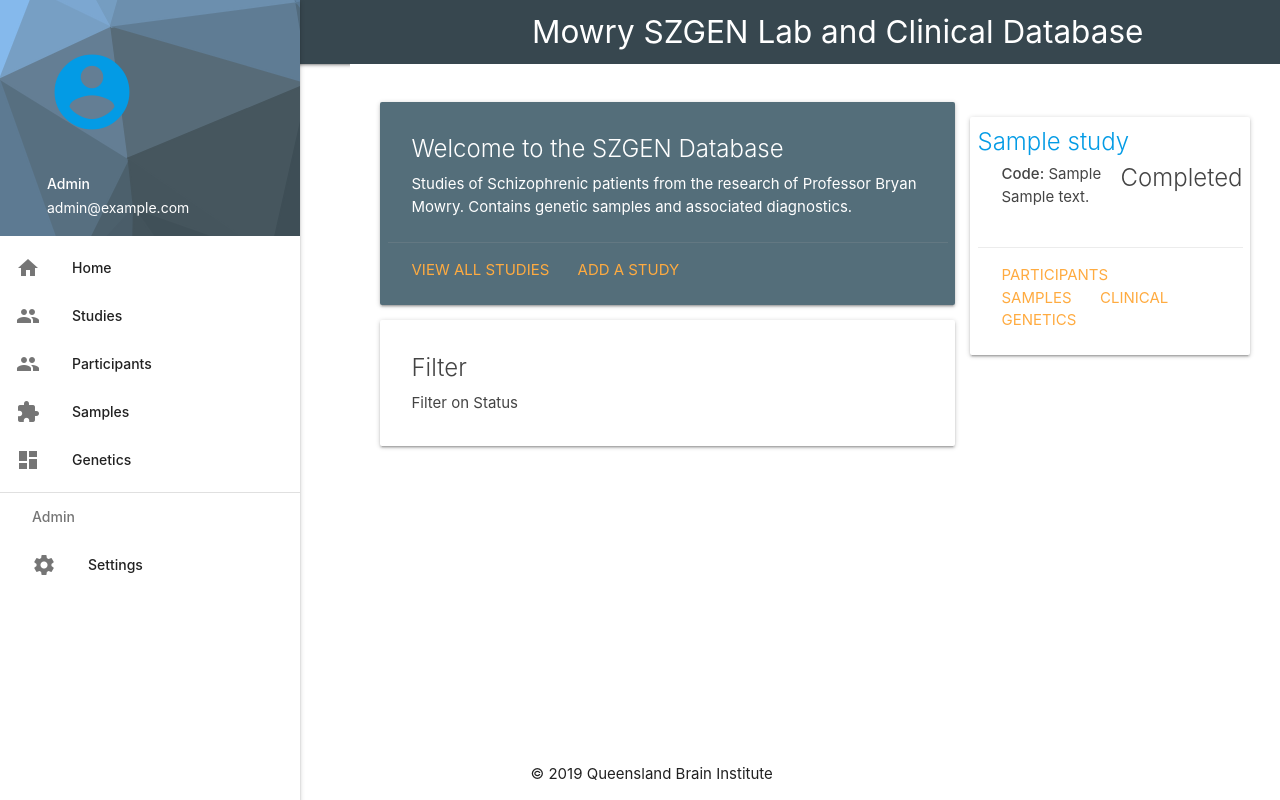
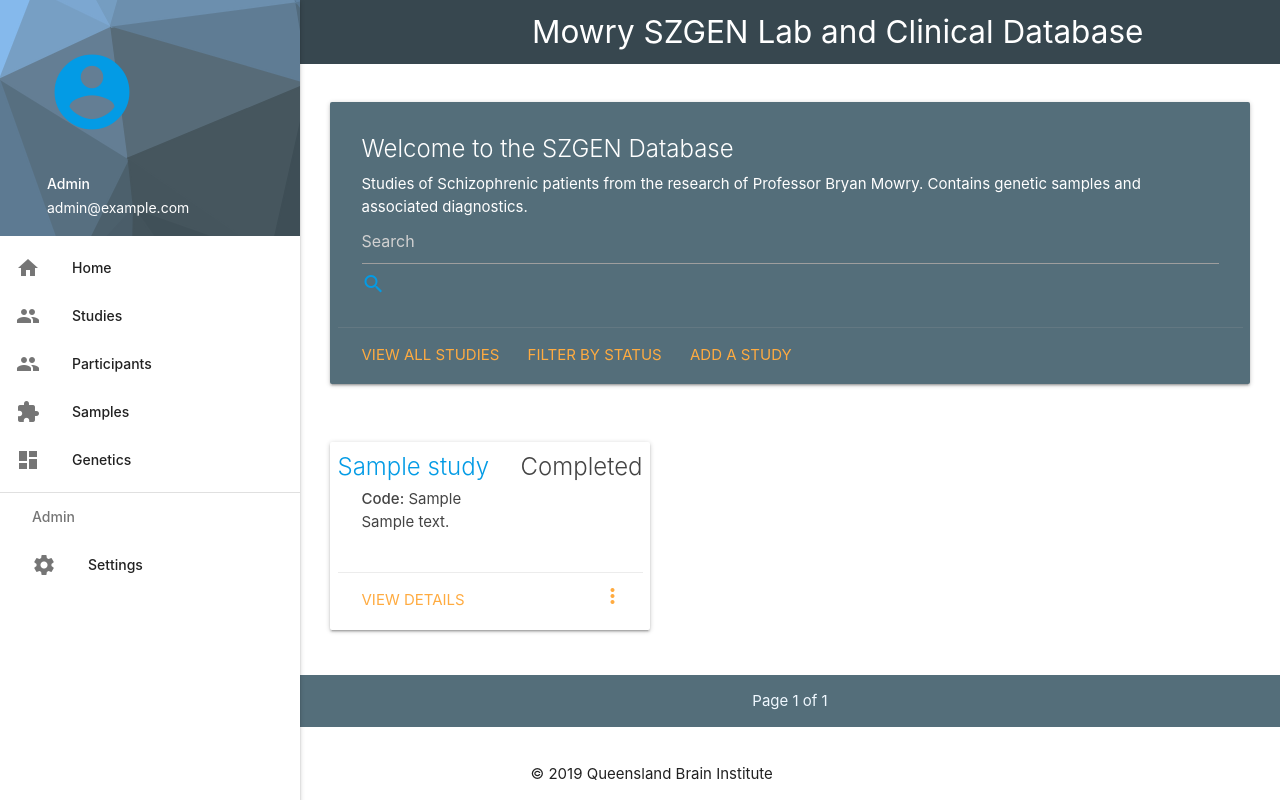
Before and after one commit to lizcw/SzGen, a Django app: page / in a window 1280 px wide. Run offline with Django 3.2, Linux system fonts and the light colour scheme; tables that the repository leaves empty hold one stand-in row (values such as "Sample post"); some libraries are stand-ins or nearby versions.

Commit message:
Study views with filter, search, dropdowns

```diff
--- a/szgenapp/forms.py
+++ b/szgenapp/forms.py
@@ -1,5 +1,5 @@
 from django import forms
-from django.forms import ModelForm
+from django.forms import ModelForm, Form, ChoiceField
 from .models import Study
 
 
--- a/szgenapp/models.py
+++ b/szgenapp/models.py
@@ -1,11 +1,12 @@
 from django.db import models
 from django.urls import reverse
 
-class Study(models.Model):
-    STATUS_CHOICES = (('STUDY_COMPLETED', 'Completed'),
+STATUS_CHOICES = (('STUDY_COMPLETED', 'Completed'),
                       ('STUDY_ONGOING', 'Ongoing'),
                       ('STUDY_NOTFUNDED', 'Not funded'),
                       ('STUDY_OMIT', 'Omit'))
+
+class Study(models.Model):
 
     id = models.AutoField(primary_key=True)
     title = models.CharField(max_length=60, blank=False)
--- a/szgenapp/static/css/main.css
+++ b/szgenapp/static/css/main.css
@@ -12,6 +12,10 @@
 .content {
     /*margin: 0 30px;*/
     /*width: 100%;*/
+}
+
+.breadcrumbs {
+    margin-left: 2rem;
 }
 
 .breadcrumbs ul {
@@ -29,23 +33,29 @@
 .wrapper {
     display: grid;
     grid-gap: 1rem;
-    grid-template-columns: repeat(auto-fit, minmax(250px,1fr));
+    /*grid-template-columns: repeat(auto-fit, minmax(250px,1fr));*/
     background-color: #fff;
     color: #444;
     padding: 2rem;
-    align-items: center;
-    align-content: stretch;
+    /*align-items: center;*/
+    /*align-content: stretch;*/
+    flex-wrap: wrap;
 }
 
 .card {
     padding: 0.5rem;
-    /*grid-column: span 2;*/
+    min-width: 320px;
+}
 
+.card-action {
+    height: 50px;
 }
 
 .title-card {
     grid-column: span 2;
     grid-row: span 2;
+    width: auto;
+    height: auto;
 }
 
 .fixed-action-btn {
@@ -53,14 +63,106 @@
     float: right;
 }
 
+#search {
+    color: #fffad7;
+}
+
+/********************************
+Dropdown menus
+*********************************/
+.filter-group {
+    position: relative;
+    display: inline-block;
+}
+
+#filter-by-status {
+    display: none;
+    position: absolute;
+    /*background-color: #546e7a !important;*/
+    /*width: 160px;*/
+    /*height: 140px;*/
+    box-shadow: 5px 5px 5px;
+    z-index: 100;
+
+}
+
+#filter-by-status option {
+    line-height: 2em;
+    display: block;
+    /*color: #fff;*/
+    padding: 1rem;
+}
+
+.filter-group:hover #filter-by-status {
+    display: block;
+}
+
+.subactions {
+    display: flex;
+    flex-direction: row;
+
+}
+
+.subactions-items {
+    display: none;
+    position: absolute;
+    z-index: 100;
+    background-color: #fff;
+    padding: 2rem;
+    box-shadow: 5px 5px 5px;
+    right: 0;
+
+}
+
+.subactions-items a {
+    display: block;
+}
+
+.subactions button {
+    background-color: #fff;
+    border: none;
+    color: #ffab40;
+    /*pointer: cursor;*/
+    position: absolute;
+    top: 10px;
+    right: 10px;
+    padding: 0;
+    min-width: 0;
+    width: 40px;
+    height: 40px;
+    flex-shrink: 0;
+    line-height: 40px;
+    border-radius: 50%;
+}
+
+/********************************
+Pagination
+*********************************/
+.pagination {
+    background-color: #546e7a;
+    padding: 1rem 2rem;
+    display: flex;
+    flex: 1 1 auto;
+    color: #F0F8FF;
+    justify-content: center;
+}
+
+.pagination a {
+    margin: 0 1rem;
+}
+
+/********************************
+Media sizes
+*********************************/
+
 @media only screen and (min-width: 993px) {
     .sidenav.sidenav-fixed {
-        -webkit-transform:translateX(105%);
+        -webkit-transform: translateX(105%);
         transform: translateX(105%)
     }
 
     .content {
-        margin-left: 350px;
+        margin-left: 300px;
         -webkit-transition: margin-left 2s;
         transition: margin-left 2s;
     }
--- /dev/null
+++ b/szgenapp/static/js/main.js
@@ -0,0 +1,5 @@
+function showSubItems(id) {
+    // showSubItems from cards to access submenu actions
+    console.log(id);
+    $('#sub_' + id + ' .subactions-items').toggle();
+}
--- a/szgenapp/views.py
+++ b/szgenapp/views.py
@@ -1,16 +1,44 @@
 from django.shortcuts import render
 from django.views.generic import FormView, CreateView, DetailView, UpdateView, RedirectView
 from django.db import IntegrityError
+from django.db.models import Q
 from django.urls import reverse
-from .models import Study
+from django.core.paginator import Paginator
+
+from .models import Study, STATUS_CHOICES
 from .forms import StudyForm
 
 
 def index(request):
+    """
+    Home page - list of studies with filtering
+    :param request:
+    :return:
+    """
     template = 'app/index.html'
-    studies = Study.objects.all()
-    context = {'studies': studies}
+    # filter on status
+    status_options = STATUS_CHOICES
+    if request.GET.get('filter-by-status'):
+        status_filter = request.GET.get('filter-by-status')
+        # Currently only allows single selection
+        if isinstance(status_filter, list):
+            studies = Study.objects.filter(status__in=status_filter)
+        else:
+            studies = Study.objects.filter(status=status_filter)
+    else:
+        studies = Study.objects.all()
+    # Search query
+    if request.GET.get('search'):
+        searchtext = request.GET.get('search')
+        studies = studies.filter(Q(title__icontains=searchtext) |
+                                 Q(precursor__icontains=searchtext) |
+                                 Q(description__icontains=searchtext))
+    paginator = Paginator(studies, 4)
+    page = request.GET.get('page')
+    studies_page = paginator.get_page(page)
+    context = {'studies': studies_page, 'statusOptions': status_options}
     return render(request, template, context)
+
 
 ######## STUDY ########
 class StudyDetail(DetailView):
@@ -18,7 +46,7 @@
     View details of a study
     """
     model = Study
-    template_name = 'app/study.html'
+    template_name = 'study/study.html'
     context_object_name = 'study'
 
 
@@ -27,7 +55,7 @@
     Enter study data for new study
     """
     model = Study
-    template_name = 'app/study-create.html'
+    template_name = 'study/study-create.html'
     form_class = StudyForm
 
     def form_valid(self, form):
@@ -47,7 +75,7 @@
     Enter study data for new study
     """
     model = Study
-    template_name = 'app/study-create.html'
+    template_name = 'study/study-create.html'
     form_class = StudyForm
 
     def form_valid(self, form):
--- a/templates/app/index.html
+++ b/templates/app/index.html
@@ -5,45 +5,70 @@
             <div class="card blue-grey darken-1">
                 <div class="card-content white-text">
                     <span class="card-title">Welcome to the SZGEN Database</span>
-                        <p>Studies of Schizophrenic patients from the research of Professor Bryan Mowry.  Contains genetic samples and associated diagnostics.</p>
+                    <p>Studies of Schizophrenic patients from the research of Professor Bryan Mowry. Contains genetic
+                        samples and associated diagnostics.</p>
+                    <p>
+                    <form>
+                        <div class="form-group">
+                            <input id="search" name="search" type="search" placeholder="Search"
+                                   onchange="form.submit();">
+                            <a href="#" onclick="form.submit()"><i class="material-icons prefix">search</i></a>
+                        </div>
+                    </form>
+                    </p>
                 </div>
                 <div class="card-action">
-                        <a href="#">View all Studies</a>
+                    <a href="/">View all Studies</a>
+                    {% if studies %}
+                        <div class="filter-group">
+                            <a href="#" id="filter-by">Filter by Status</a>
+                            <form>
+                                <select id="filter-by-status" name="filter-by-status"
+                                        class="select-dropdown"
+                                        onchange="form.submit();">
+                                    {% for val, name in statusOptions %}
+                                        <option value="{{ val }}">{{ name }}</option>
+                                    {% endfor %}
+                                </select>
+                            </form>
+                        </div>
+                    {% endif %}
                     <a href="{% url 'study_create' %}">Add a Study</a>
                 </div>
             </div>
-                {% if studies %}
-                <div class="card">
-                    <div class="card-content">
-                        <span class="card-title">Filter</span>
-                        <p>Filter on Status</p>
-                    </div>
-                </div>
-                {% endif %}
+
         </div>
         {% if studies %}
-            <ul class="card-list">
-            <li>
-                {%  for study in studies %}
+
+                    {% for study in studies %}
                         <div class="card">
                             <div class="card-title">
-                    <span class="left"><a href="{%  url 'study_detail' study.id %}" title="View Study Details">{{ study.title }}</a></span>
+                                <span class="left"><a href="{% url 'study_detail' study.id %}"
+                                                      title="View Study Details">{{ study.title }}</a></span>
                                 <span class="right">{{ study.get_status_display }}</span></div>
                             <div class="card-content">
                                 <dl>
                                     <dt><strong>Code:</strong> {{ study.precursor }}</dt>
-                        <dt>{{ study.description }}</dt></dl>
+                                    <dt>{{ study.description }}</dt>
+                                </dl>
                             </div>
                             <div class="card-action">
-                    <a href="#">Participants</a>
-                    <a href="#">Samples</a>
-                    <a href="#">Clinical</a>
-                    <a href="#">Genetics</a>
+                                <a href="{% url 'study_update' study.id %}">View Details</a>
+                                <div id="sub_{{ study.id }}" class="subactions">
+                                    <button onclick="showSubItems({{ study.id }})"><i class="material-icons">more_vert</i></button>
+                                    <div class="subactions-items">
+                                        <a href="#">View Participants</a>
+                                        <a href="#">View Samples</a>
+                                        <a href="#">View Clinical</a>
+                                        <a href="#">View Genetics</a>
+                                    </div>
+
+                                </div>
+
                             </div>
                         </div>
-            {%  endfor %}
-            </li>
-            </ul>
+                    {% endfor %}
+
 
         {% else %}
             <div class="card">
@@ -64,5 +89,24 @@
         {% endif %}
 
     </section>
+    <section class="row">
+        <div class="pagination">
 
+            {% if studies.has_previous %}
+                <a href="?page=1" title="Start"><i class="material-icons">first_page</i></a>
+                <a href="?page={{ studies.previous_page_number }}" title="Previous"><i class="material-icons">chevron_left</i></a>
+            {% endif %}
+
+            <span class="current">
+                Page {{ studies.number }} of {{ studies.paginator.num_pages }}
+            </span>
+
+            {% if studies.has_next %}
+                <a href="?page={{ studies.next_page_number }}" title="Next"><i class="material-icons">chevron_right</i></a>
+                <a href="?page={{ studies.paginator.num_pages }}" title="End"><i
+                        class="material-icons">last_page</i></a>
+            {% endif %}
+
+        </div>
+    </section>
 {% endblock %}
--- a/templates/base.html
+++ b/templates/base.html
@@ -16,14 +16,15 @@
     <!-- Datatables CSS -->
     <link rel="stylesheet" type="text/css" href="https://cdn.datatables.net/1.10.19/css/jquery.dataTables.min.css"
           media="screen,projection">
+    <!-- Custom CSS -->
     <link rel="stylesheet" href="{% static "css/main.css" %}"/>
     {% fontawesome_stylesheet %}
     <!-- JQuery -->
-    <script src="https://code.jquery.com/jquery-3.4.1.slim.min.js"
-            integrity="sha256-pasqAKBDmFT4eHoN2ndd6lN370kFiGUFyTiUHWhU7k8="
-            crossorigin="anonymous"></script>
+    <script src="https://ajax.googleapis.com/ajax/libs/jquery/1.11.1/jquery.min.js"></script>
     <!-- Datatables JS -->
     <script src="https://cdn.datatables.net/1.10.19/js/jquery.dataTables.min.js"></script>
+    <!-- Custom JS -->
+    <script src="{% static "js/main.js" %}"></script>
 
     <title>Mowry SZGEN Lab and Clinical Database</title>
 </head>
--- a/templates/app/study.html
+++ b/templates/study/study.html
@@ -35,6 +35,10 @@
                         <th>Description</th>
                         <td>{{study.description|force_escape}}</td>
                     </tr>
+                    <tr>
+                        <th>Notes</th>
+                        <td>{{study.notes|force_escape}}</td>
+                    </tr>
                     </tbody>
                 </table>
                 <div class="fixed-action-btn">
```
Also changed, not shown: szgenapp/filters.py (added, +16 -0 lines), templates/study/study-create.html (renamed from templates/app/study-create.html). Lines whose indentation alone changed are shown as unchanged.
